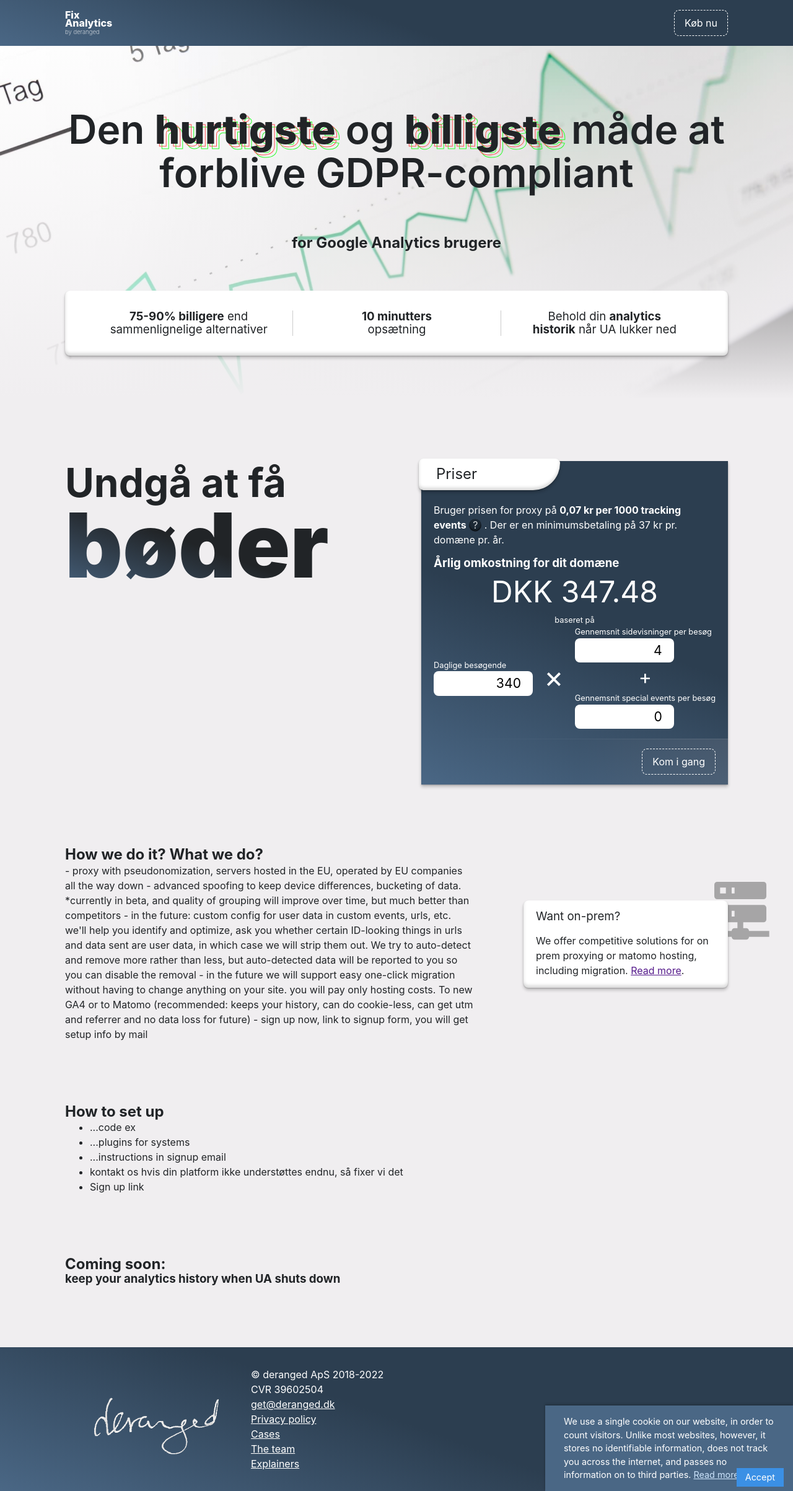
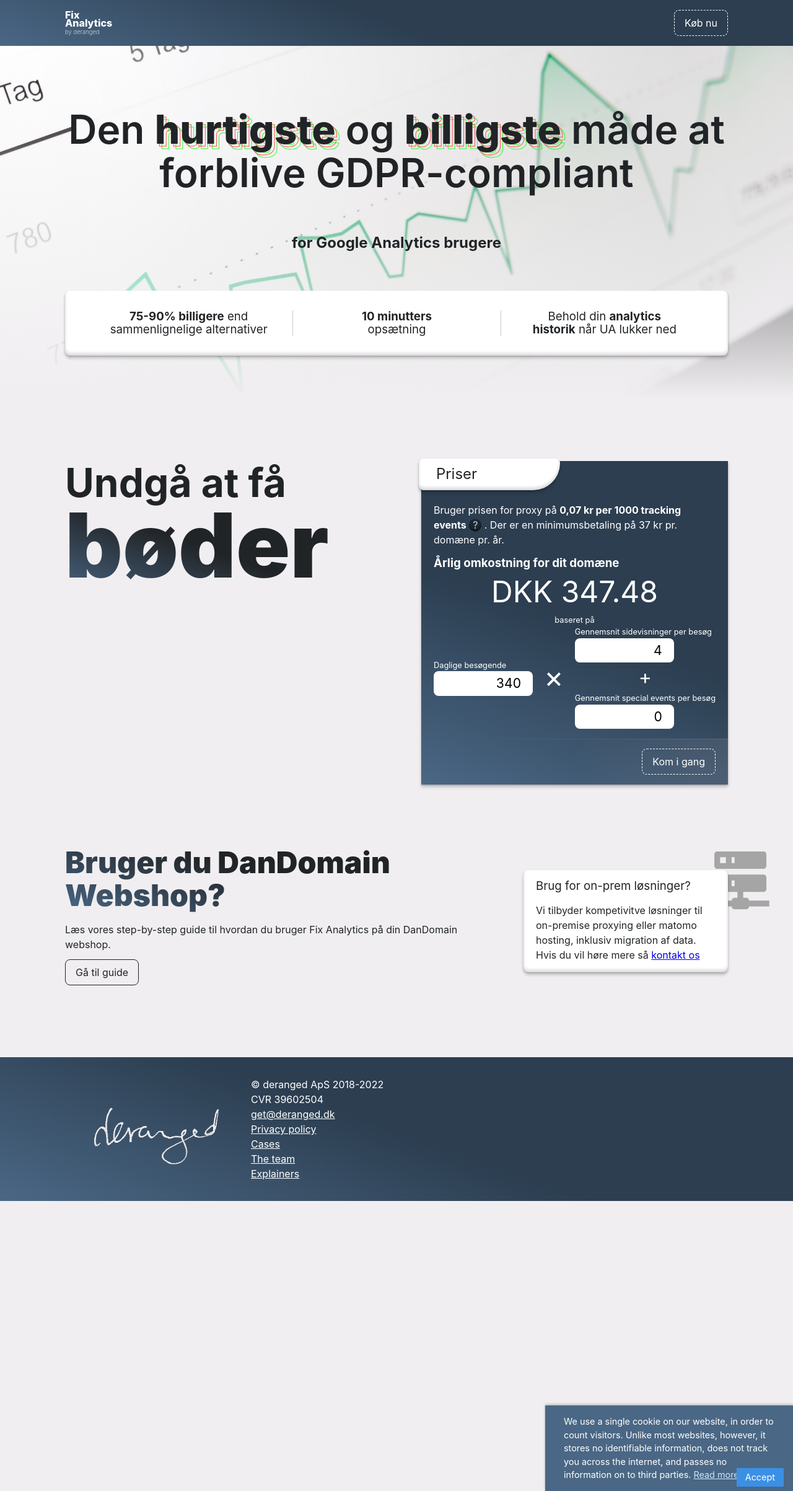
Before and after one commit to derangeddk/deranged.dk, a Jekyll site: the page built from da/fix-analytics/index.html, in a window 1280 px wide. Shown: the whole page at 62% size. Built offline with Jekyll 4.4.1, drawn with Linux system fonts in a browser that asks for light colours.

Commit message:
Add dandomain pitch section to da fix analytics page

```diff
--- /dev/null
+++ b/_includes/fix-analytics-dandomain-pitch.html
@@ -0,0 +1,34 @@
+<section class="content-section">
+  <div class="aside-section">
+    <div class="u-mb-md">
+      <h2 class="heading heading--medium text--shiny">
+        {{ include.text_content.title }}
+      </h2>
+      <p class="u-mt-md">
+        {{ include.text_content.body }}
+      </p>
+      <p class="u-mt-sm">
+        <a class="button" href="/da/fix-analytics/dandomain/">
+          {{ include.text_content.cta }}
+        </a>
+      </p>
+    </div>
+    <aside class="aside-section__aside">
+      <div class="card">
+        <div class="card__icon">
+          <img class="card__icon-image" src="/fix-analytics/server-network.svg">
+        </div>
+        <div class="card__body">
+          <h3 class="card__header">
+            {{ include.text_content.aside_title }}
+          </h3>
+          <div class="card__text">
+            <p>
+              {{ include.text_content.aside_body }}
+            </p>
+          </div>
+        </div>
+      </div>
+    </aside>
+  </div>
+</section>
--- a/_sass/fix-analytics/button.scss
+++ b/_sass/fix-analytics/button.scss
@@ -1,4 +1,5 @@
 .button {
+    display: inline-block;
     background-color: transparent;
     border-radius: $border-radius;
     border: 1px solid $font-off-black;
--- a/da/fix-analytics/index.html
+++ b/da/fix-analytics/index.html
@@ -23,6 +23,12 @@
     pricing_form_avg_views: Gennemsnit sidevisninger per besøg
     pricing_form_avg_special_events: Gennemsnit special events per besøg
     pricing_form_cta: Kom i gang
+  dandomain_pitch:
+    title: Bruger du DanDomain Webshop?
+    body: Læs vores step-by-step guide til hvordan du bruger Fix Analytics på din DanDomain webshop.
+    cta: Gå til guide
+    aside_title: Brug for on-prem løsninger?
+    aside_body: Vi tilbyder kompetivitve løsninger til on-premise proxying eller matomo hosting, inklusiv migration af data. Hvis du vil høre mere så <a href="mailto:get@deranged.dk">kontakt os</a>
 pricing:
   currency: DKK
   per_domain: 37
@@ -31,7 +37,8 @@
 {% include fix-analytics-hero.html text_content=page.text_content.hero %}
 <div class="container">
   {% include fix-analytics-risk-and-price.html text_content=page.text_content.risk_and_price pricing=page.pricing %}
-  {% include fix-analytics-how-we-do-it.html %}
+  {% include fix-analytics-dandomain-pitch.html text_content=page.text_content.dandomain_pitch %}
+  <!-- {% include fix-analytics-how-we-do-it.html %}
   {% include fix-analytics-how-to-set-up.html %}
-  {% include fix-analytics-coming-soon.html %}
+  {% include fix-analytics-coming-soon.html %} -->
 </div>
```
